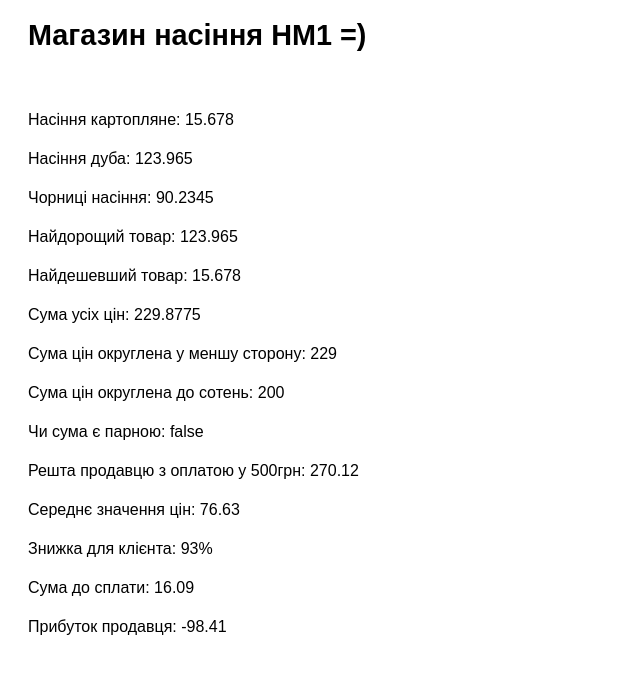
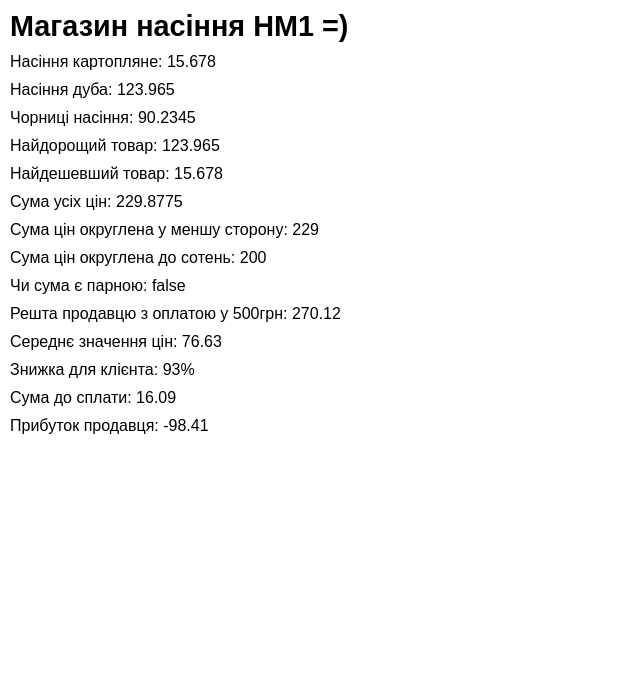
Before and after one commit to paradoxxalua/HW1_Rudakov_Advanced, a plain HTML site: page index.html in a window 1280 px wide. Shown: the whole page, without its empty margins (0-640 px from the left). Drawn offline with Linux system fonts and the light colour scheme.

Commit message:
Update style.css
Correction of padding

```diff
--- a/style.css
+++ b/style.css
@@ -1,7 +1,12 @@
 *{
     font-family: Arial, Helvetica, sans-serif;
-    padding: 0px 0px 5px 5px;
+    padding: 0;
+    margin: 0;
 }
 h1{
     font-size: 1.8em;
+    padding: 10px 0px 0px 10px;
 }
+p{
+    padding: 10px 0px 0px 10px;
+}
```
